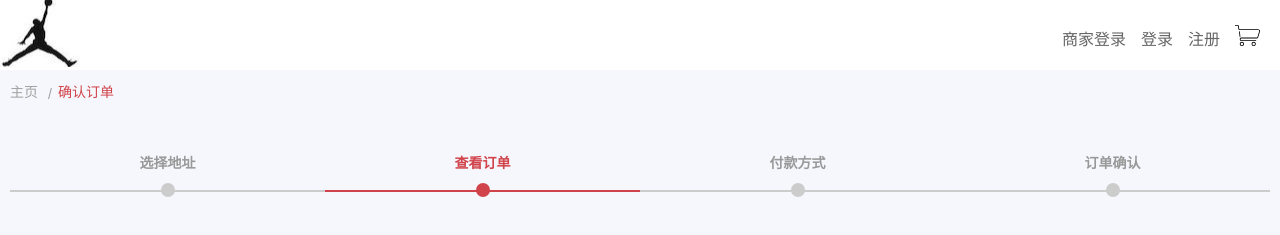
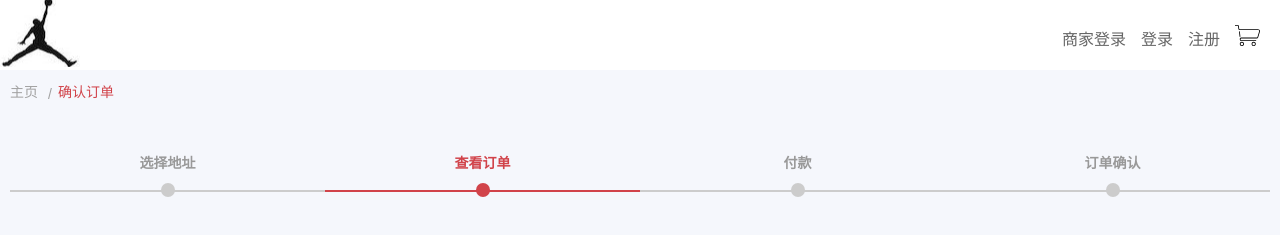
Before and after one commit to liuziyuan-6478/vue-node, a Vue app: page /#/orderConfirm in a window 1280 px wide. Shown: the top 235 px of the page. Built offline with nearby package versions, Linux system fonts and the light colour scheme; no server answers; what vue-infinite-scroll would draw is missing.

Commit message:
文字修改

```diff
--- a/src/components/Edit.vue
+++ b/src/components/Edit.vue
@@ -1,3 +1,4 @@
+// 修改密码
 <template>
     <div>
   <el-form :model="ruleForm2" status-icon :rules="rules2" ref="ruleForm2" label-width="200px" class="demo-ruleForm">
--- a/src/components/NavHeader.vue
+++ b/src/components/NavHeader.vue
@@ -1,3 +1,4 @@
+// 登录组件
 <template>
     <header class="header">
       <svg style="position: absolute; width: 0; height: 0; overflow: hidden;" version="1.1" xmlns="http://www.w3.org/2000/svg" xmlns:xlink="http://www.w3.org/1999/xlink">
--- a/src/components/User.vue
+++ b/src/components/User.vue
@@ -83,7 +83,7 @@ import axios from 'axios'
             this.dialogformVisible = true;
             this.form = Object.assign({}, row);
         },
-        z(index, row){
+        handleDelete(index, row){
               var user = this.tableData[index].userName;
               console.log(user);
 
--- a/src/views/Address.vue
+++ b/src/views/Address.vue
@@ -95,7 +95,7 @@ input:checked+label::after {
               <ul>
                 <li class="cur"><span>选择地址</span></li>
                 <li><span>查看订单</span></li>
-                <li><span>付款方式</span></li>
+                <li><span>付款</span></li>
                 <li><span>订单确认</span></li>
               </ul>
             </div>
--- a/src/views/AdminCon.vue
+++ b/src/views/AdminCon.vue
@@ -1,4 +1,4 @@
-<!-- 购物车页面 -->
+<!-- 管理员页面 -->
 
 <template>
   <div>
@@ -24,7 +24,7 @@
         <template slot="title"><i class="el-icon-setting"></i>系统设置</template>
         <el-menu-item-group>
           <el-menu-item index="/edit">修改密码</el-menu-item>
-          <el-menu-item index="1-3">系统测试</el-menu-item>
+          <!-- <el-menu-item index="1-3">系统测试</el-menu-item> -->
         </el-menu-item-group>
       </el-submenu>
     </el-menu>
--- a/src/views/OrderConfirm.vue
+++ b/src/views/OrderConfirm.vue
@@ -40,7 +40,7 @@
           <ul>
             <li><span>选择地址</span></li>
             <li class="cur"><span>查看订单</span></li>
-            <li><span>付款方式</span></li>
+            <li><span>付款</span></li>
             <li><span>订单确认</span></li>
           </ul>
         </div>
--- a/src/views/OrderContent.vue
+++ b/src/views/OrderContent.vue
@@ -87,7 +87,7 @@
               <ul>
                 <li>订单编号</li>
                 <li>订单总价</li>
-                <li>付款方式</li>
+                <li>付款</li>
                 <li>订单状态</li>
               </ul>
             </div>
--- a/src/views/OrderSuccess.vue
+++ b/src/views/OrderSuccess.vue
@@ -12,7 +12,7 @@
           <ul>
             <li><span>选择地址</span></li>
             <li><span>查看订单</span></li>
-            <li><span>付款方式</span></li>
+            <li><span>付款</span></li>
             <li class="cur"><span>订单确认</span></li>
           </ul>
         </div>
--- a/src/views/PayConfirm.vue
+++ b/src/views/PayConfirm.vue
@@ -73,7 +73,7 @@ input:checked+label::after {
           <ul>
             <li><span>选择地址</span></li>
             <li><span>查看订单</span></li>
-            <li class="cur"><span>付款方式</span></li>
+            <li class="cur"><span>付款</span></li>
             <li><span>订单确认</span></li>
           </ul>
         </div>
```
Also changed, not shown: 2 other files (tests, documents, lock files or other folders).
